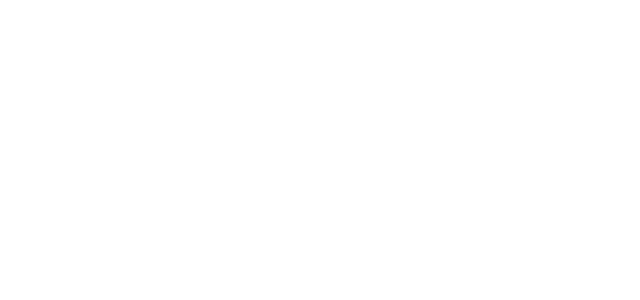
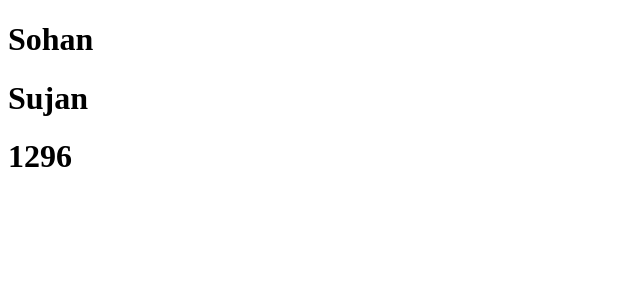
Before and after one commit to ProgrammerSohan/VueJs-Component, a Vue app in the folder vue-component/: page / in a window 1280 px wide. Shown: the top 300 px of the page, without its empty margins (0-640 px from the left). Built offline with nearby package versions, Linux system fonts and the light colour scheme.

Commit message:
04a_props validation1

```diff
--- a/vue-component/src/App.vue
+++ b/vue-component/src/App.vue
@@ -1,15 +1,13 @@
 <template>
     <div>
 
-
-
-
-
-
+        <UserInfovalidation name="Sohan" surname="Sujan" age="1296" />
     </div>
 
 </template>
 <script>
+import UserInfovalidation from './components/UserInfovalidation.vue';
+
 
 
 
@@ -17,14 +15,14 @@
     name: 'App',
     data(){
         return {
-            page: "Hello I Vue",
+            page: "Hello I am Sohan!!",
 
 
 
         }
     },
     components: {
-
+        UserInfovalidation
 
     }
 
--- /dev/null
+++ b/vue-component/src/components/UserInfovalidation.vue
@@ -0,0 +1,22 @@
+<template>
+    <div>
+        <h1>{{ name }}</h1>
+        <h1>{{ surname }}</h1>
+        <h1>{{ age }}</h1>
+    </div>
+</template>
+<script>
+export default {
+    name: "UserInfovalidation",
+    props:{
+        name: String,
+        surname: String,
+        age: [String, Number],
+
+    },
+
+};
+</script>
+<style scoped>
+
+</style>
```
